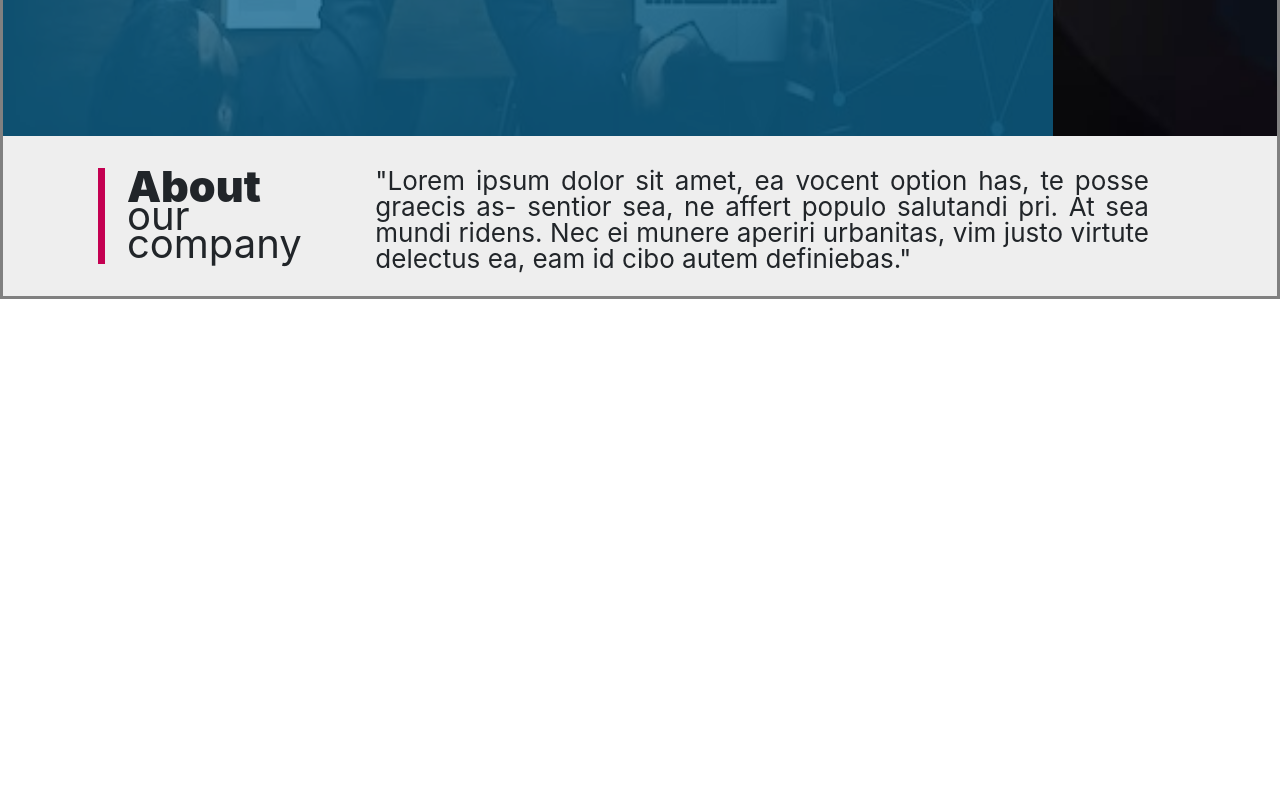
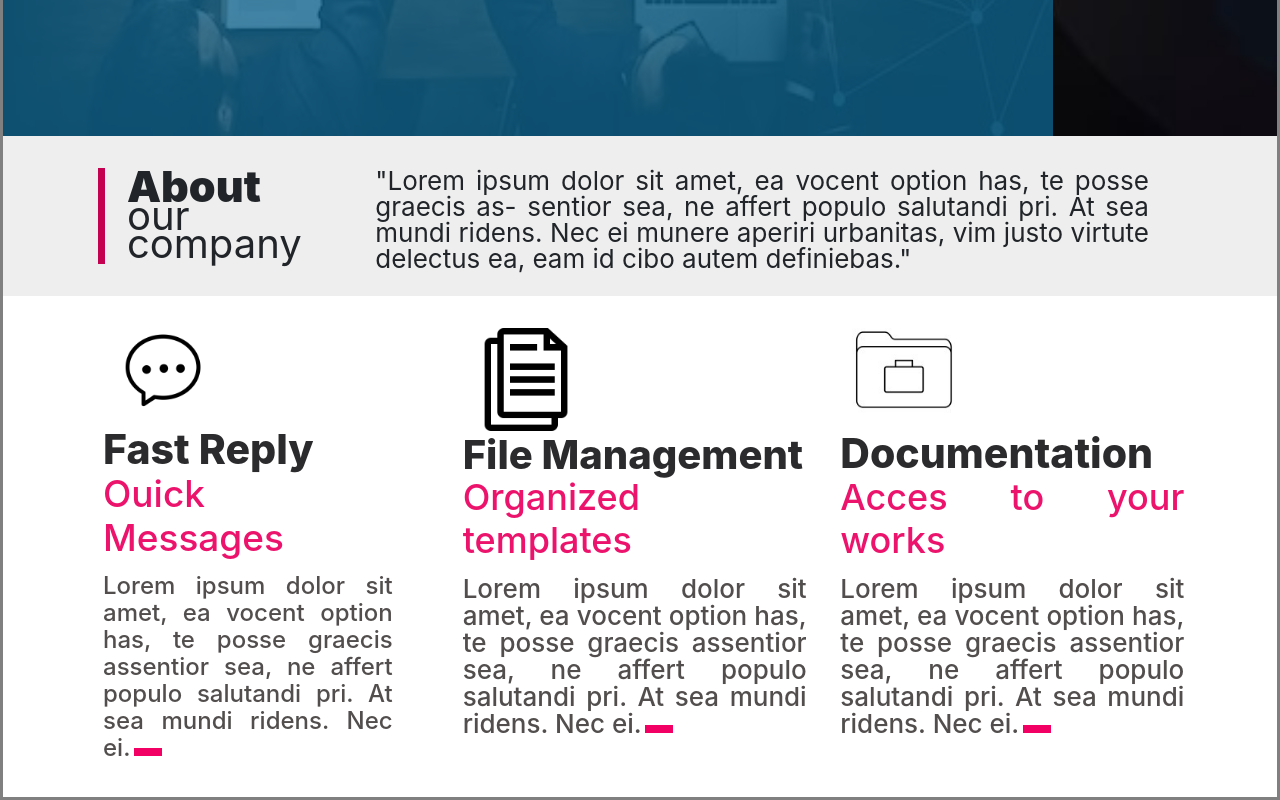
Before and after one commit to Bharatpatel6978/Layout-4, a plain HTML site: page index.html in a window 1280 px wide. Shown: the part 986-1786 px from the top of the page. Before the commit the page ends 1285 px from the top, so only its background shows below. Drawn offline with Linux system fonts and the light colour scheme.

Commit message:
3icon and content completed

```diff
--- a/index.css
+++ b/index.css
@@ -245,3 +245,151 @@ body
 {
     background: #eeeeee;
 }
+#section4-col1
+{
+    padding-left: 5rem;
+
+}
+#section4-icon1
+{
+    width: 39%;
+    padding-top: 2rem;
+    padding-left: 2rem;
+    padding-bottom: 0rem;
+}
+#card1-body
+{
+    line-height: 27px;
+    text-align: justify;
+    font-size: 24px;
+    padding-top: 0rem;
+}
+#section4-st1
+{
+    font-weight: 800;
+    color: #2b2b2d;
+    font-size: 41px;
+
+}
+#section4-sp1
+{
+    color:#ec136d;
+    font-size: 37px;
+}
+#card1-t1
+{
+    margin-bottom: -0.15rem;
+}
+#section4-p1
+{
+    color: #524e4e;
+    font-weight: 500;
+}
+.section4-sp2
+{
+    background: #f30065;
+    height: 8px;
+    width: 28px;
+    position: absolute;
+    margin-top: 4%;
+    margin-left: 1%;
+}
+#section4-col2
+{
+
+
+}
+#section4-icon2
+{
+    width: 35%;
+    padding-top: 2rem;
+    padding-left: 2rem;
+    padding-bottom: 0rem;
+}
+#card2-body
+{
+    line-height: 27px;
+    text-align: justify;
+    font-size: 26px;
+    padding-top: 0rem;
+}
+#section4-st2
+{
+    font-weight: 800;
+    color: #2b2b2d;
+    font-size: 40px;
+
+}
+#section4-sp2
+{
+    color:#ec136d;
+    font-size: 36px;
+}
+#card2-t1
+{
+    margin-bottom: -0.15rem;
+}
+#section4-p2
+{
+    color: #524e4e;
+    font-weight: 500;
+}
+.section4-sp4
+{
+    background: #f30065;
+    height: 8px;
+    width: 28px;
+    position: absolute;
+    margin-top: 4%;
+    margin-left: 1%;
+}
+#section4-col3
+{
+    padding-left: 0rem;
+    margin-left: -2rem;
+}
+#section4-icon3
+{
+    width: 35%;
+    padding-top: 2rem;
+    padding-left: 2rem;
+    padding-bottom: 1rem;
+}
+#card3-body
+{
+    line-height: 27px;
+    text-align: justify;
+    font-size: 26px;
+    padding-top: 0rem;
+}
+#section4-st3
+{
+    font-weight: 800;
+    color: #2b2b2d;
+    font-size: 41px;
+
+}
+#section4-sp3
+{
+    color: #ec136d;
+    font-size: 36px;
+
+}
+#card3-t1
+{
+    margin-bottom: -0.15rem;
+}
+#section4-p3
+{
+    color: #524e4e;
+    font-weight: 500;
+}
+.section4-sp5
+{
+    background: #f30065;
+    height: 8px;
+    width: 28px;
+    position: absolute;
+    margin-top: 4%;
+    margin-left: 1%;
+}
--- a/index.html
+++ b/index.html
@@ -15,7 +15,7 @@
     <header>
         <div class="container-fluid">
             <div class="row">
-                <div class="col-sm-3 col-md-3 col-lg-3 col-xl-3" id="header-col1">
+                <div class="col-xl-3 col-lg-3 col-md-3 col-sm-3" id="header-col1">
                     <div id="header-div1">
                         <span> <sup id="header-sup">+</sup></span>Plus<sub id="header-sub">One</sub></span>
                     </div>
@@ -23,7 +23,7 @@
                         <span id="header-span">Creative Agency</span>
                     </div>
                 </div>
-                <div class="col-lg-5 col-md-5 col-sm-5col-xl-5" id="header-col2">
+                <div class="col-xl-5 col-lg-5 col-md-5col-sm-5" id="header-col2">
                     <div id="header-col2-d1">
                         <p id="header-col2-p1">Worldwide Communications.</p>
                     </div>
@@ -34,7 +34,7 @@
                         <p id="header-col2-p5"><span>contact@mail.com</span></p>
                     </div>
                 </div>
-                <div class="col-sm-4 col-md-4 col-lg-4 col-xl-4" id="header-col3"></div>
+                <div class="col-xl-4 col-lg-4 col-md-4 col-sm-4" id="header-col3"></div>
             </div>
         </div>
     </header>
@@ -42,7 +42,7 @@
         <section id="mainimg">
             <div class="container-fluid">
                 <div class="row">
-                    <div class="col-sm-10 col-md-10 col-lg-10 col-xl-10" id="mainimg-col1">
+                    <div class="col-xl-10 col-lg-10 col-md-10 col-sm-10" id="mainimg-col1">
                         <div id="mainimg-col1-d1">
                             <div>
                                 <h1 id="mainimg-h1-2">2018 <strong id="mainimg-h1-2-strong">|</strong>San Marino</h1>
@@ -65,7 +65,7 @@
                         </div>
                     </div>
 
-                    <div class="col-sm-2 col-md-2 col-lg-2 col-xl-2" id="mainimg-col2"></div>
+                    <div class="col-xl-2 col-lg-2 col-md-2 col-sm-2" id="mainimg-col2"></div>
                 </div>
             </div>
         </section>
@@ -91,6 +91,51 @@
             </div>
             </div>
         </section>
+
+        <section>
+            <div class="container-fluid">
+                <div class="row" style="padding-bottom: 1rem;">
+                    <div class="col-xl-4 col-lg-4 col-md-4 col-sm-4" id="section4-col1">
+                        <div class="card" style="width: 24  rem; border: none;">
+                            <img class="card-img-top" src="assets/icon1.jpg.png" alt="Card image cap" id="section4-icon1">
+                            <div class="card-body" id="card1-body">
+                              <h5 class="card-title " id="card1-t1"><Strong id="section4-st1">Fast Reply</Strong></h5>
+                              <h5 class="card-title" id="section4-sp1"><span >Ouick Messages</span></h5>
+                                <p class="card-text" id="section4-p1">Lorem ipsum dolor sit amet, ea vocent option has, te posse graecis assentior sea, ne affert populo salutandi pri. At sea mundi ridens. Nec ei.
+                                <span class="section4-sp2"></span>
+                            </p>
+                            </div>
+                          </div>
+                    </div>
+
+                    <div class="col-xl-4 col-lg-4 col-md-4 col-sm-4" id="section4-col2">
+                        <div class="card" style="width: 24rem; border: none;">
+                            <img class="card-img-top" src="assets/icon2.jpg" alt="Card image cap" id="section4-icon2">
+                            <div class="card-body" id="card2-body">
+                              <h5 class="card-title " id="card2-t1"><Strong id="section4-st2">File Management</Strong></h5>
+                              <h5 class="card-title" id="section4-sp2"><span >Organized templates</span></h5>
+                                <p class="card-text" id="section4-p2">Lorem ipsum dolor sit amet, ea vocent option has, te posse graecis assentior sea, ne affert populo salutandi pri. At sea mundi ridens. Nec ei.
+                                <span class="section4-sp4"></span>
+                            </p>
+                            </div>
+                          </div>
+                    </div>
+
+                    <div class="col-xl-4 col-lg-4 col-md-4 col-sm-4" id="section4-col3">
+                        <div class="card" style="width: 24rem; border: none;">
+                            <img class="card-img-top" src="assets/icon-3.jpg" alt="Card image cap" id="section4-icon3">
+                            <div class="card-body" id="card3-body">
+                              <h5 class="card-title " id="card3-t1"><Strong id="section4-st3">Documentation</Strong></h5>
+                              <h5 class="card-title" id="section4-sp3"><span >Acces to your works</span></h5>
+                                <p class="card-text" id="section4-p3">Lorem ipsum dolor sit amet, ea vocent option has, te posse graecis assentior sea, ne affert populo salutandi pri. At sea mundi ridens. Nec ei.
+                                <span class="section4-sp5"></span>
+                            </p>
+                            </div>
+                          </div>
+                    </div>
+                </div>
+            </div>
+        </section>
     </main>
     <script src="./Bootstrap/js/bootstrap.bundle.min.js"></script>
     <script src="./Bootstrap/js/bootstrap.min.js"></script>
```
Also changed, not shown: assets/icon-3.jpg (added), assets/icon1.jpg.png (added), assets/icon2.jpg (added).
